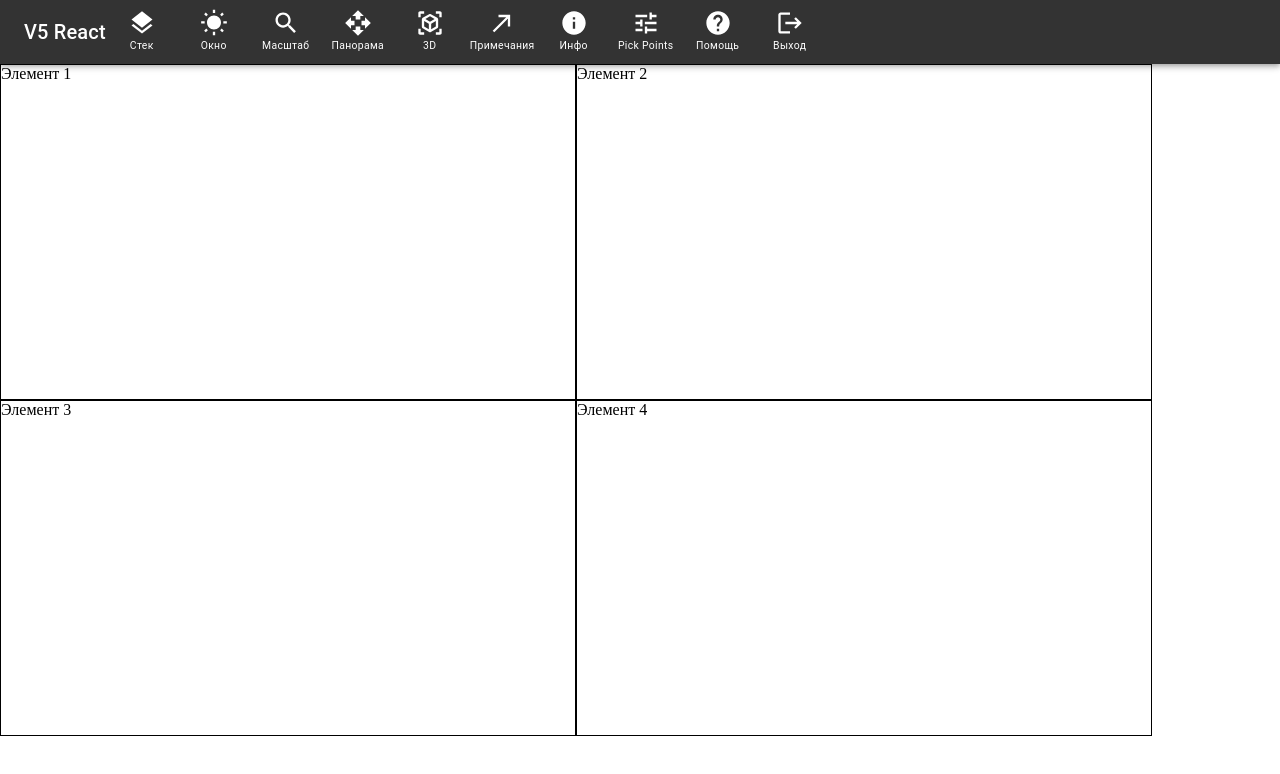
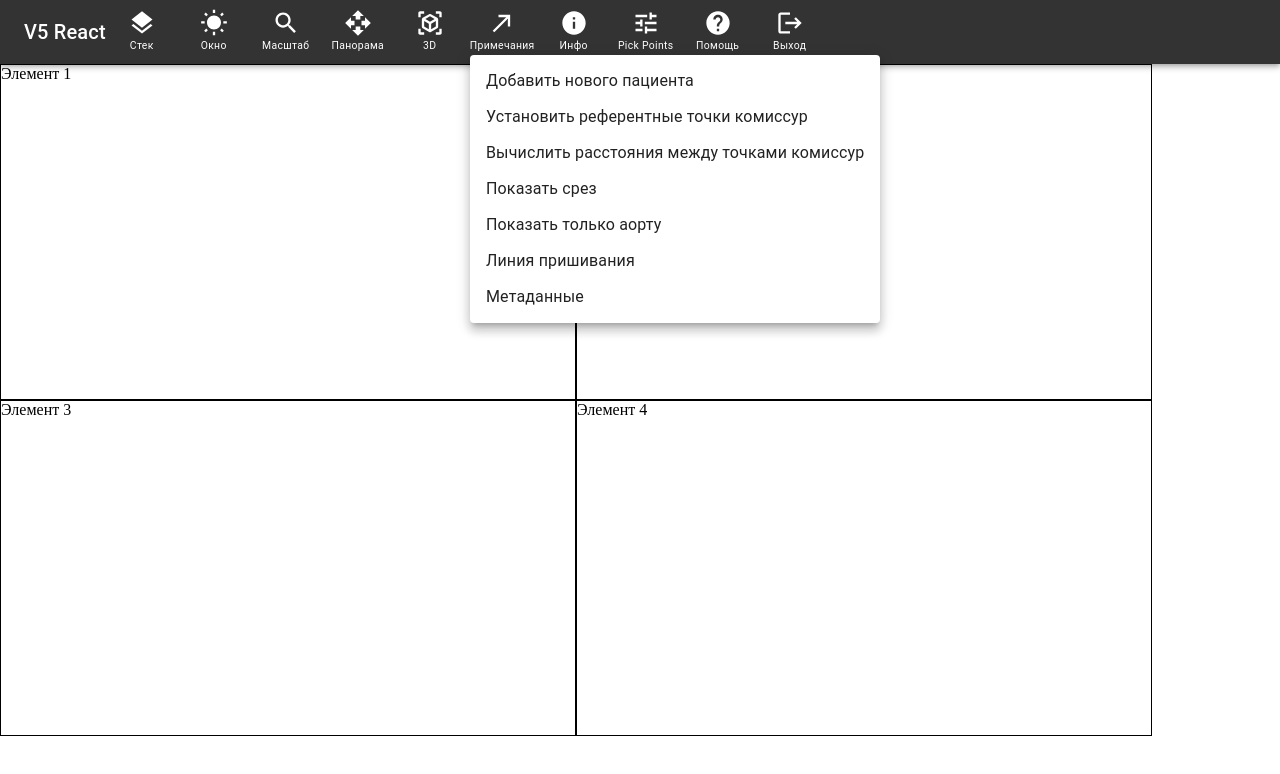
Before and after one commit to Micro-ice-ice/v5-react, a React (Vite) app: page / in a window 1280 px wide. Both pictures are taken after a click on the button "Примечания". Shown: the top 774 px of the page. Built offline with nearby package versions, Linux system fonts and the light colour scheme.

Commit message:
test 2 repos

```diff
--- a/src/App.tsx
+++ b/src/App.tsx
@@ -1,12 +1,12 @@
 import './App.css'
-import MyToolbar from "./components/MyToolbar.tsx";
+import AppToolbar from "./components/AppToolbar.tsx";
 import Splitter from "./components/Splitter.tsx";
 function App() {
 
 
   return (
     <div>
-      <MyToolbar/>
+      <AppToolbar/>
 
       <Splitter/>
     </div>
--- a/src/components/MyToolbar.tsx
+++ b/src/components/AppToolbar.tsx
@@ -1,4 +1,4 @@
-import {AppBar, createTheme, Grid, IconButton, ThemeProvider, Toolbar, Typography} from "@mui/material";
+import {AppBar, createTheme, Grid, IconButton, Menu, MenuItem, ThemeProvider, Toolbar, Typography} from "@mui/material";
 
 import LayersIcon from '@mui/icons-material/Layers';
 import WbSunnyIcon from '@mui/icons-material/WbSunny';
@@ -10,8 +10,10 @@ import InfoIcon from '@mui/icons-material/Info';
 import TuneIcon from '@mui/icons-material/Tune';
 import HelpIcon from '@mui/icons-material/Help';
 import LogoutIcon from '@mui/icons-material/Logout';
+import {useState} from "react";
+import AppToolbarButton from "./AppToolbarButton.tsx";
 
-const MyToolbar = () => {
+const AppToolbar = () => {
 
     const theme = createTheme({
         palette: {
@@ -24,6 +26,19 @@ const MyToolbar = () => {
     const buttonSx = {m: 0.5, p: 0, width: '4rem'};
     const textSx = {fontSize: '0.65rem', whiteSpace: 'nowrap', textAlign: 'center'};
     const iconSx = {fontSize: '1.75rem'}
+
+    //notes menu
+    const [anchorEl, setAnchorEl] = useState<null | HTMLElement>(null)
+    const open = Boolean(anchorEl);
+    const handleClick = (event: React.MouseEvent<HTMLButtonElement>) => {
+
+        console.log(event.currentTarget);
+        setAnchorEl(event.currentTarget);
+    };
+
+    const handleClose = () => {
+        setAnchorEl(null);
+    };
 
     return (
         <ThemeProvider theme={theme}>
@@ -43,32 +58,11 @@ const MyToolbar = () => {
                         </Grid>
                     </IconButton>
 
-                    <IconButton color="inherit" sx={buttonSx}>
-                        <Grid container direction="column" alignItems="center">
-                            <WbSunnyIcon  sx={iconSx}/>
-                            <Typography variant="caption" sx={textSx}>
-                                Окно
-                            </Typography>
-                        </Grid>
-                    </IconButton>
+                    <AppToolbarButton icon={WbSunnyIcon} text={"Окно"}/>
 
-                    <IconButton color="inherit" sx={buttonSx}>
-                        <Grid container direction="column" alignItems="center">
-                            <SearchIcon  sx={iconSx}/>
-                            <Typography variant="caption" sx={textSx}>
-                                Масштаб
-                            </Typography>
-                        </Grid>
-                    </IconButton>
+                    <AppToolbarButton icon={SearchIcon} text={"Масштаб"}/>
 
-                    <IconButton color="inherit" sx={buttonSx}>
-                        <Grid container direction="column" alignItems="center">
-                            <OpenWithIcon sx={iconSx}/>
-                            <Typography variant="caption" sx={textSx}>
-                                Панорама
-                            </Typography>
-                        </Grid>
-                    </IconButton>
+                    <AppToolbarButton icon={OpenWithIcon} text={"Панорама"}/>
 
                     <IconButton color="inherit" sx={buttonSx}>
                         <Grid container direction="column" alignItems="center">
@@ -79,7 +73,15 @@ const MyToolbar = () => {
                         </Grid>
                     </IconButton>
 
-                    <IconButton color="inherit" sx={buttonSx}>
+                    <IconButton
+                        id="notesButton"
+                        color="inherit"
+                        sx={buttonSx}
+                        aria-controls={open ? 'basic-menu' : undefined}
+                        aria-haspopup="true"
+                        aria-expanded={open ? 'true' : undefined}
+                        onClick={handleClick}
+                    >
                         <Grid container direction="column" alignItems="center">
                             <CallMadeIcon sx={iconSx}/>
                             <Typography variant="caption" sx={textSx}>
@@ -87,6 +89,26 @@ const MyToolbar = () => {
                             </Typography>
                         </Grid>
                     </IconButton>
+
+                    <Menu
+                        id="notesMenu"
+                        anchorEl={anchorEl}
+                        open={open}
+                        onClose={handleClose}
+                        MenuListProps={{'aria-labelledby': 'notesButton'}}
+                        sx={{m: 0, p: 0}}
+                    >
+                        <MenuItem>Добавить нового пациента</MenuItem>
+                        <MenuItem>Установить референтные точки комиссур</MenuItem>
+                        <MenuItem>Вычислить расстояния между точками комиссур</MenuItem>
+                        <MenuItem>Показать срез</MenuItem>
+                        <MenuItem>Показать только аорту</MenuItem>
+                        <MenuItem>Линия пришивания</MenuItem>
+                        <MenuItem>Метаданные</MenuItem>
+
+                    </Menu>
+
+
 
                     <IconButton color="inherit" sx={buttonSx}>
                         <Grid container direction="column" alignItems="center">
@@ -130,4 +152,4 @@ const MyToolbar = () => {
     );
 };
 
-export default MyToolbar;
+export default AppToolbar;
--- /dev/null
+++ b/src/components/AppToolbarButton.tsx
@@ -0,0 +1,30 @@
+import {Grid, IconButton, IconButtonProps, SvgIcon, SvgIconTypeMap, Typography} from "@mui/material";
+import React from "react";
+import {OverridableComponent} from "@mui/material/OverridableComponent";
+
+interface AppToolBarButtonProps extends IconButtonProps{
+
+    icon: OverridableComponent<SvgIconTypeMap> & { muiName: string; },
+    text: string
+
+}
+
+const AppToolbarButton: React.FC<AppToolBarButtonProps> = ({icon, text}) => {
+
+    const buttonSx = {m: 0.5, p: 0, width: '4rem'};
+    const textSx = {fontSize: '0.65rem', whiteSpace: 'nowrap', textAlign: 'center'};
+    const iconSx = {fontSize: '1.75rem'}
+
+    return (
+        <IconButton color="inherit" sx={{...buttonSx, "& .MuiSvgIcon-root": iconSx}}>
+            <Grid container direction="column" alignItems="center">
+                <SvgIcon component={icon}/>
+                <Typography variant="caption" sx={textSx}>
+                    {text}
+                </Typography>
+            </Grid>
+        </IconButton>
+    );
+};
+
+export default AppToolbarButton;
```
